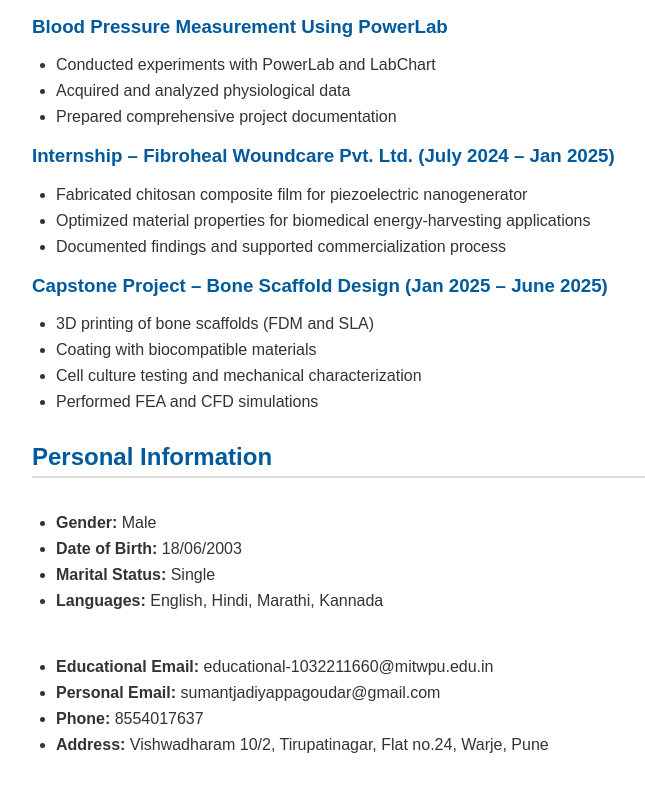
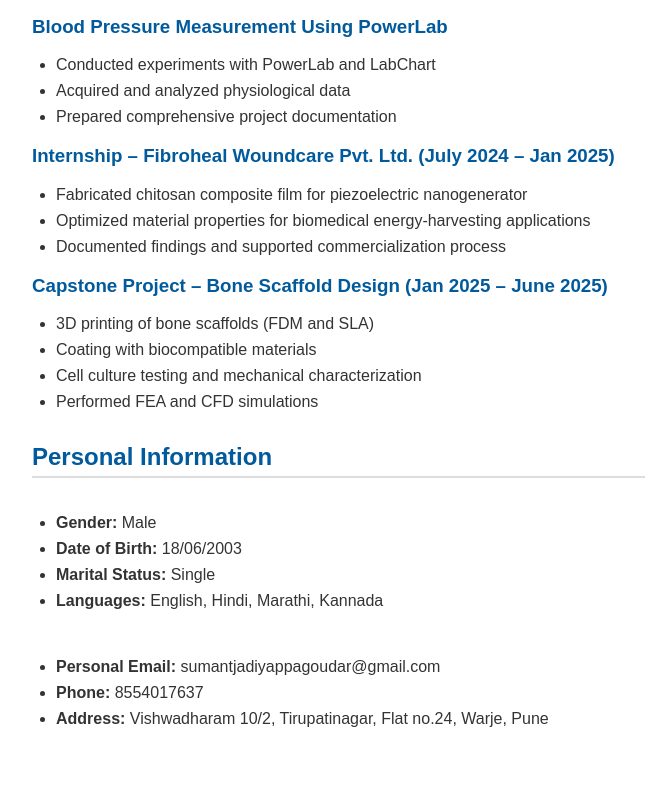
Before and after one commit to Sumant40/Resume-online, a plain HTML site: page index.html in a window 1280 px wide. Shown: the part 1583-2375 px from the top of the page, without its empty margins (158-803 px from the left). Drawn offline with Linux system fonts and the light colour scheme.

Commit message:
Update index.html

```diff
--- a/index.html
+++ b/index.html
@@ -185,7 +185,6 @@
         </div>
         <div>
           <ul>
-            <li><strong>Educational Email:</strong> educational-1032211660@mitwpu.edu.in</li>
             <li><strong>Personal Email:</strong> sumantjadiyappagoudar@gmail.com</li>
             <li><strong>Phone:</strong> 8554017637</li>
             <li><strong>Address:</strong> Vishwadharam 10/2, Tirupatinagar, Flat no.24, Warje, Pune</li>
```
